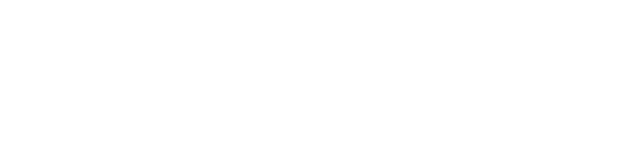
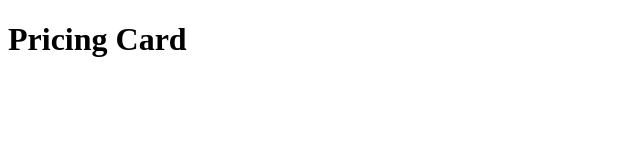
Before and after one commit to acciojob/pricing-card-DilbaghToor, a website: page main.html in a window 1280 px wide. Shown: the whole page, without its empty margins (0-640 px from the left). Drawn offline with Linux system fonts and the light colour scheme.

Commit message:
created a submission

```diff
--- a/main.html
+++ b/main.html
@@ -3,11 +3,21 @@
 <html>
 
 <head>
+	<style>
+		h1{text-align: centre;}
+	</style>
 	<link rel="stylesheet" href="styles.css">
 </head>
 
 <body>
 	<!-- the entire body must be written by student -->
+	<div>
+		<a width="200" height="200" href="https://thumbs.dreamstime.com/b/environment-earth-day-hands-trees-growing-seedlings-bokeh-green-background-female-hand-holding-tree-nature-field-118143566.jpg"></a>
+
+		<h1 >Pricing Card</h1>
+
+
+	</div>
     <script type="text/javascript" src="./script.js">
 </script>
 
```
